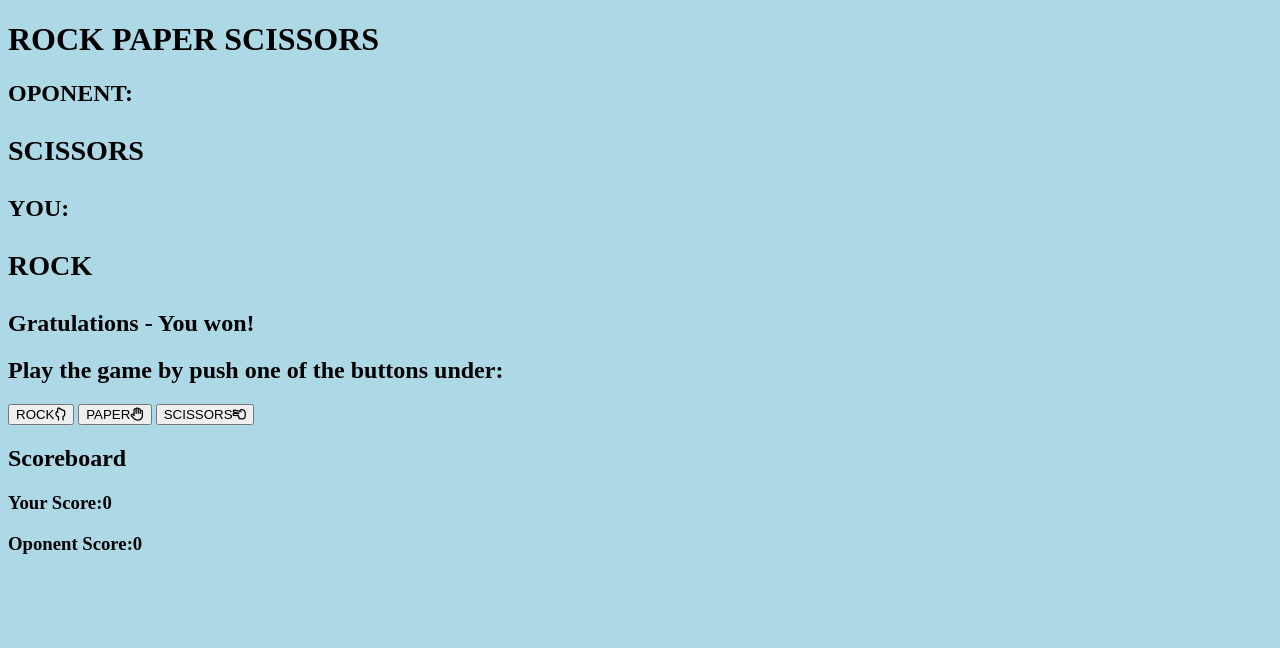
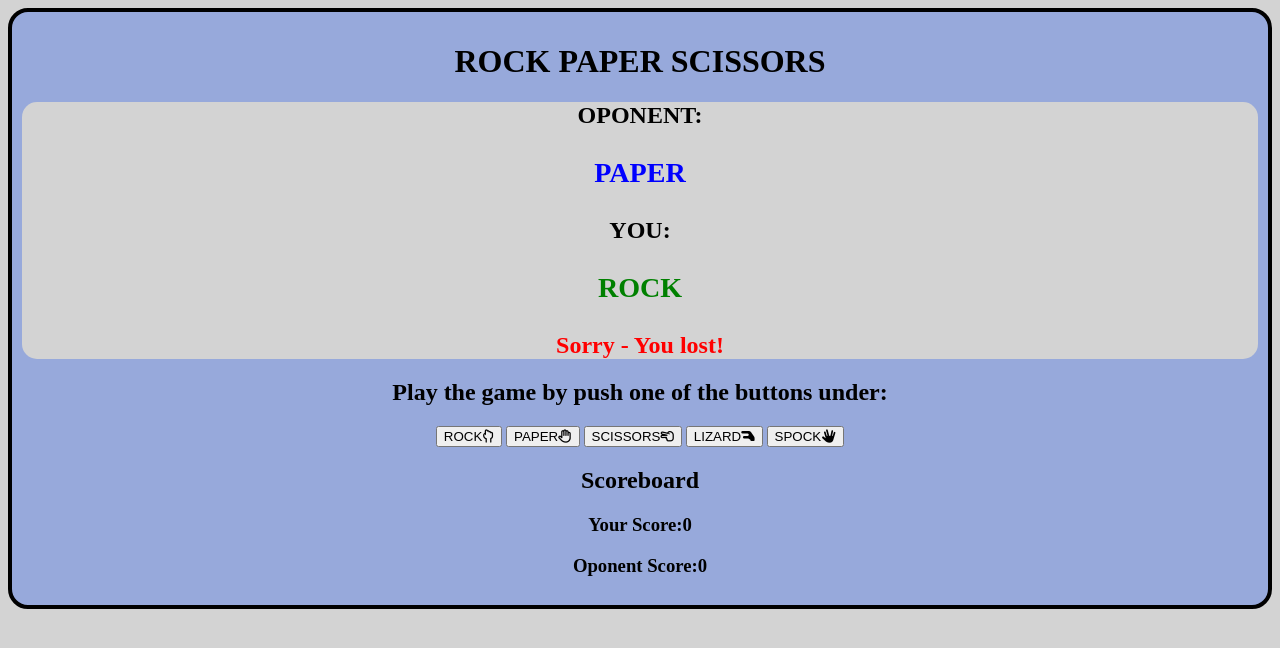
Before and after one commit to MarcusYA/RockPaperScissors, a plain HTML site: page index.html in a window 1280 px wide. Both pictures are taken after a click on the button "ROCK". Drawn offline with Linux system fonts and the light colour scheme.

Commit message:
added two more buttons for lizard and spock and also added to random number

```diff
--- a/assets/CSS/style.css
+++ b/assets/CSS/style.css
@@ -1,3 +1,51 @@
+@import url('https://fonts.googleapis.com/css2?family=Poppins:wght@300;400;700&display=swap');
+
 body {
-    background-color: lightblue;
+    background-color: lightgray;
+    background-repeat: no-repeat;
+    background-size: cover;
+    background-position: center;
 }
+
+.gameArea {
+    text-align: center;
+    background-color: rgb(151, 169, 219);
+    padding: 10px;
+    border: 4px solid;
+    border-radius: 20px;
+};
+
+
+.btn {
+    width: 150px;
+    height: 70px;
+}
+
+
+.btn:hover {
+    background-color: red;
+    color: white;
+    }
+
+
+
+    .oponentChoiceDisplay {
+        color: green;
+    }
+
+    #infoArea {
+        background-color: lightgray;
+        border-radius: 15px;
+    }
+
+    #resultDisplay {
+        color: red;
+    }
+
+    #oponentChoiceDisplay {
+        color: blue;
+    }
+
+    #yourChoiceDisplay {
+        color: green;
+    }
--- a/assets/JS/index.js
+++ b/assets/JS/index.js
@@ -1,21 +1,21 @@
 const oponentChoiceDisplay = document.getElementById('oponentChoiceDisplay');
 const yourChoiceDisplay = document.getElementById('yourChoiceDisplay');
 const resultDisplay = document.getElementById('resultDisplay');
-const buttonPushed = document.querySelectorAll('.button');
+const buttonPushed = document.querySelectorAll('.btn');
 let userChoice
-const yourScore = document.getElementById("yourScore").innerText;
-const oponentScore = document.getElementById("oponentScore").innerText;
+const yourScore = document.getElementById("yourScore");
+const oponentScore = document.getElementById("oponentScore");
 let oponentChoice
 
-buttonPushed.forEach(button => button.addEventListener('click', () => {
-    userChoice = button.textContent;
+buttonPushed.forEach(btn => btn.addEventListener('click', () => {
+    userChoice = btn.textContent;
     yourChoiceDisplay.innerHTML = userChoice;
     randomNumber()
     resultShow()
 }));
 
 function randomNumber() {
-    const randomNumber = Math.floor(Math.random() * 3) + 1
+    const randomNumber = Math.floor(Math.random() * 5) + 1
 
     if (randomNumber === 1) {
       oponentChoice = 'ROCK'
@@ -26,6 +26,12 @@ function randomNumber() {
     if (randomNumber === 3) {
       oponentChoice = 'PAPER'
     }
+    if (randomNumber === 4) {
+        oponentChoice = 'LIZARD'
+      }
+      if (randomNumber === 5) {
+        oponentChoice = 'SPOCK'
+      }
     oponentChoiceDisplay.innerHTML = oponentChoice
   }
 
@@ -35,7 +41,7 @@ function randomNumber() {
     }
     if (oponentChoice === 'ROCK' && userChoice === "PAPER") {
       result = "Gratulations - You won!"
-
+      yourScore.innerHTML = parseInt(yourScore.innerHTML)+1
     }
     if (oponentChoice === 'ROCK' && userChoice === "SCISSORS") {
       result = 'Sorry - You lost!'
@@ -44,7 +50,7 @@ function randomNumber() {
     }
     if (oponentChoice === 'PAPER' && userChoice === "SCISSORS") {
       result = "Gratulations - You won!"
-
+      yourScore.innerHTML = parseInt(yourScore.innerHTML)+1
     }
     if (oponentChoice === 'PAPER' && userChoice === "ROCK") {
       result = 'Sorry - You lost!'
@@ -52,7 +58,7 @@ function randomNumber() {
     }
     if (oponentChoice === 'SCISSORS' && userChoice === "ROCK") {
       result = "Gratulations - You won!"
-
+      yourScore.innerHTML = parseInt(yourScore.innerHTML)+1
     }
     if (oponentChoice === 'SCISSORS' && userChoice === "PAPER") {
       result = 'Sorry - You lost!'
--- a/index.html
+++ b/index.html
@@ -24,9 +24,11 @@
         <H2>Play the game by push one of the buttons under:</H2>
 
     <div id="btnArea">
-        <button class="button" id="rock">ROCK<i class="fa-regular fa-hand-back-fist"></i></button>
-        <button class="button" id="paper">PAPER<i class="fa-regular fa-hand"></i></button>
-        <button class="button" id="scissors">SCISSORS<i class="fa-regular fa-hand-scissors"></i></button>
+        <button class="btn" id="rock">ROCK<i class="fa-regular fa-hand-back-fist"></i></button>
+        <button class="btn" id="paper">PAPER<i class="fa-regular fa-hand"></i></button>
+        <button class="btn" id="scissors">SCISSORS<i class="fa-regular fa-hand-scissors"></i></button>
+        <button class="btn" id="lizard">LIZARD<i class="fa-solid fa-hand-lizard"></i></button>
+        <button class="btn" id="spock">SPOCK<i class="fa-solid fa-hand-spock"></i></i></button>
     </div>
 
     <div class="scoreArea">
```
